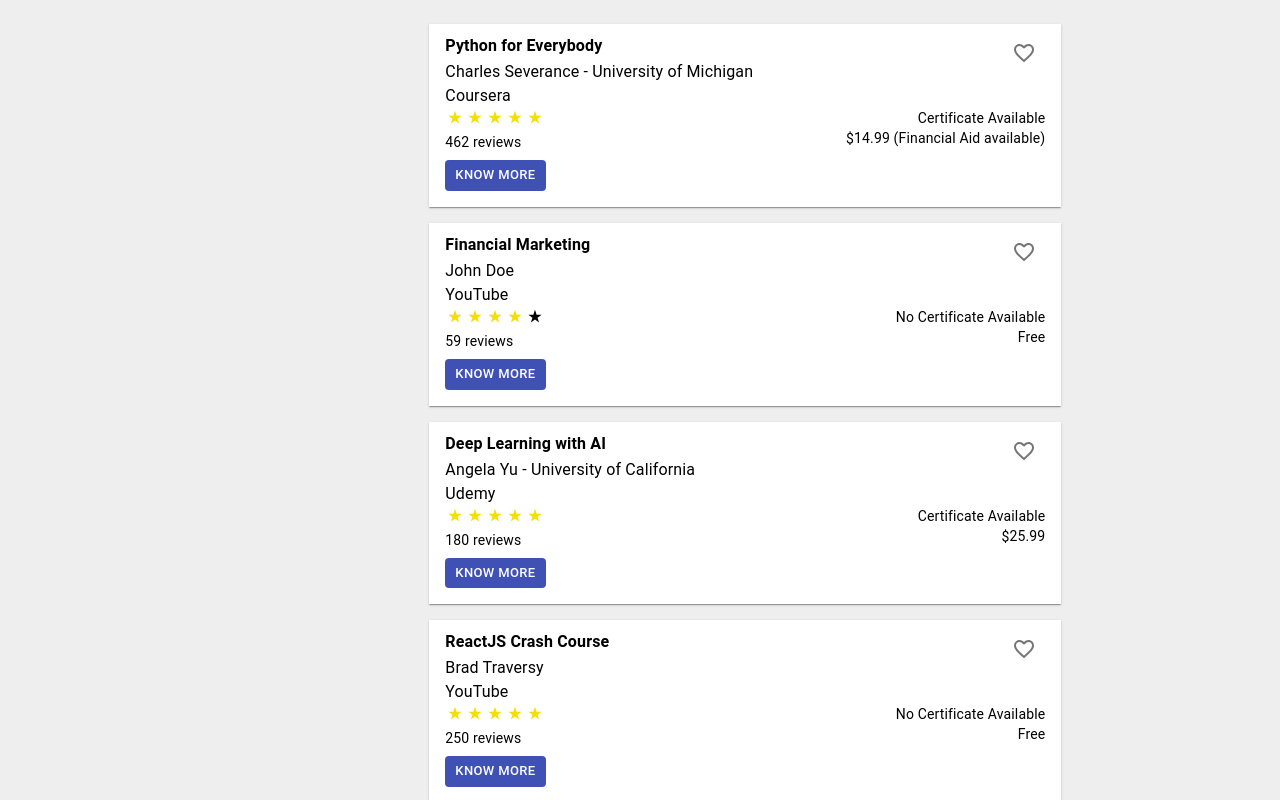
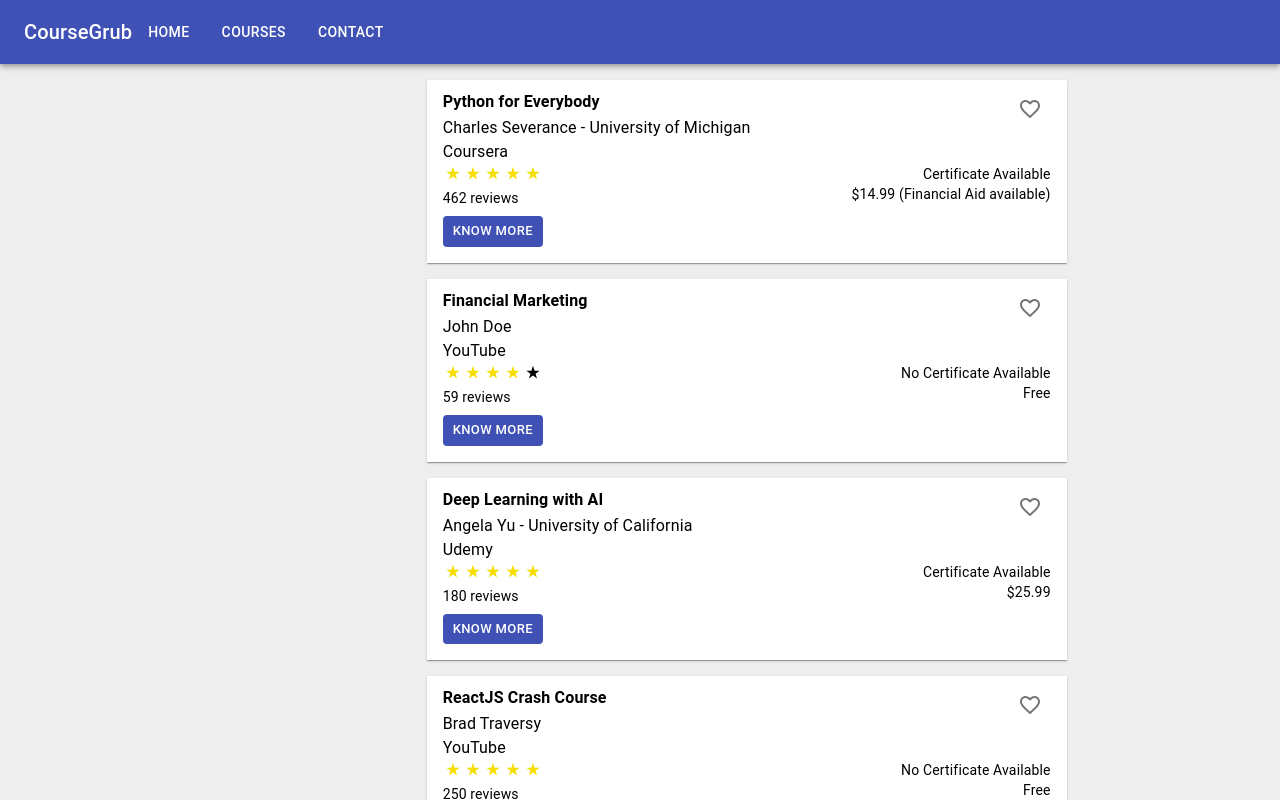
Before and after one commit to LazyCoder-1506/coursegrub-actual, a React (Create React App) app: page / in a window 1280 px wide. Shown: the top 800 px of the page. Built offline with nearby package versions, Linux system fonts and the light colour scheme.

Commit message:
added dummy navbar

```diff
--- a/public/index.html
+++ b/public/index.html
@@ -25,7 +25,7 @@
     -->
     <title>React App</title>
   </head>
-  <body style="background-color: #eee;">
+  <body style="background-color: #eee; margin : 0">
     <noscript>You need to enable JavaScript to run this app.</noscript>
     <div id="root"></div>
     <!--
--- a/src/App.js
+++ b/src/App.js
@@ -1,9 +1,12 @@
 import React from 'react'
 import { Grid } from '@material-ui/core'
 import Content from './components/Content'
+import Navbar from './components/Navbar'
 
 export default function App() {
   return (
+    <React.Fragment>
+      <Navbar />
       <Grid container direction='column'>
         <Grid item container>
           <Grid item xs={false} lg={2}></Grid>
@@ -14,5 +17,6 @@
           <Grid item xs={false} lg={2}></Grid>
         </Grid>
       </Grid>
+    </React.Fragment>
   );
 }
--- /dev/null
+++ b/src/components/Navbar.js
@@ -0,0 +1,33 @@
+import React from 'react'
+import { AppBar, Button, Toolbar, Typography } from '@material-ui/core'
+
+export default function Navbar () {
+  return (
+    <AppBar position='static'>
+      <Toolbar>
+        <Typography
+          variant='h6'>
+          CourseGrub
+        </Typography>
+        <Button
+          variant='contained'
+          color='primary'
+          disableElevation='true'>
+          Home
+        </Button>
+        <Button
+          variant='contained'
+          color='primary'
+          disableElevation='true'>
+          Courses
+        </Button>
+        <Button
+          variant='contained'
+          color='primary'
+          disableElevation='true'>
+          Contact
+        </Button>
+      </Toolbar>
+    </AppBar>
+  );
+}
```
Lines whose indentation alone changed are shown as unchanged.
